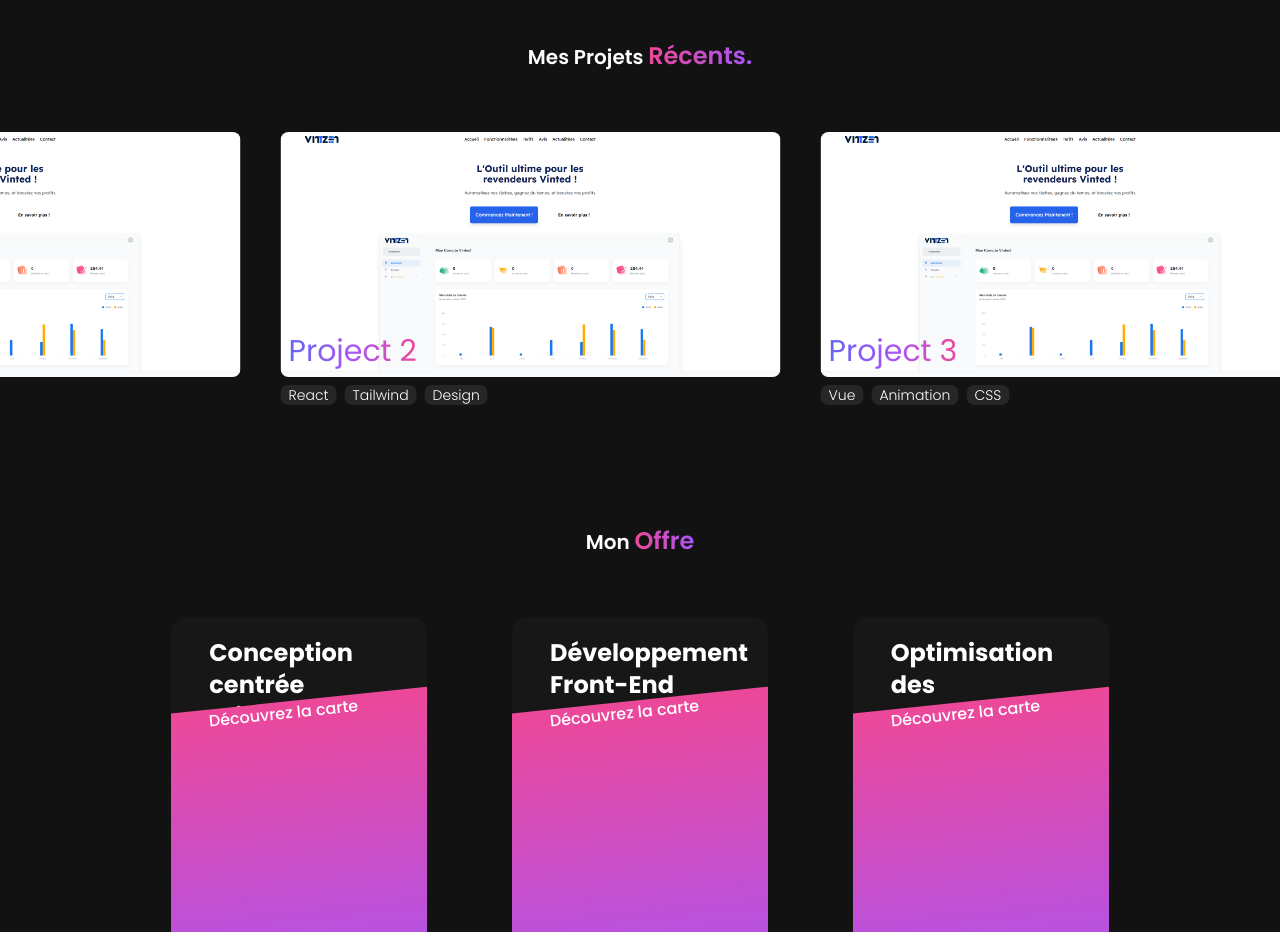
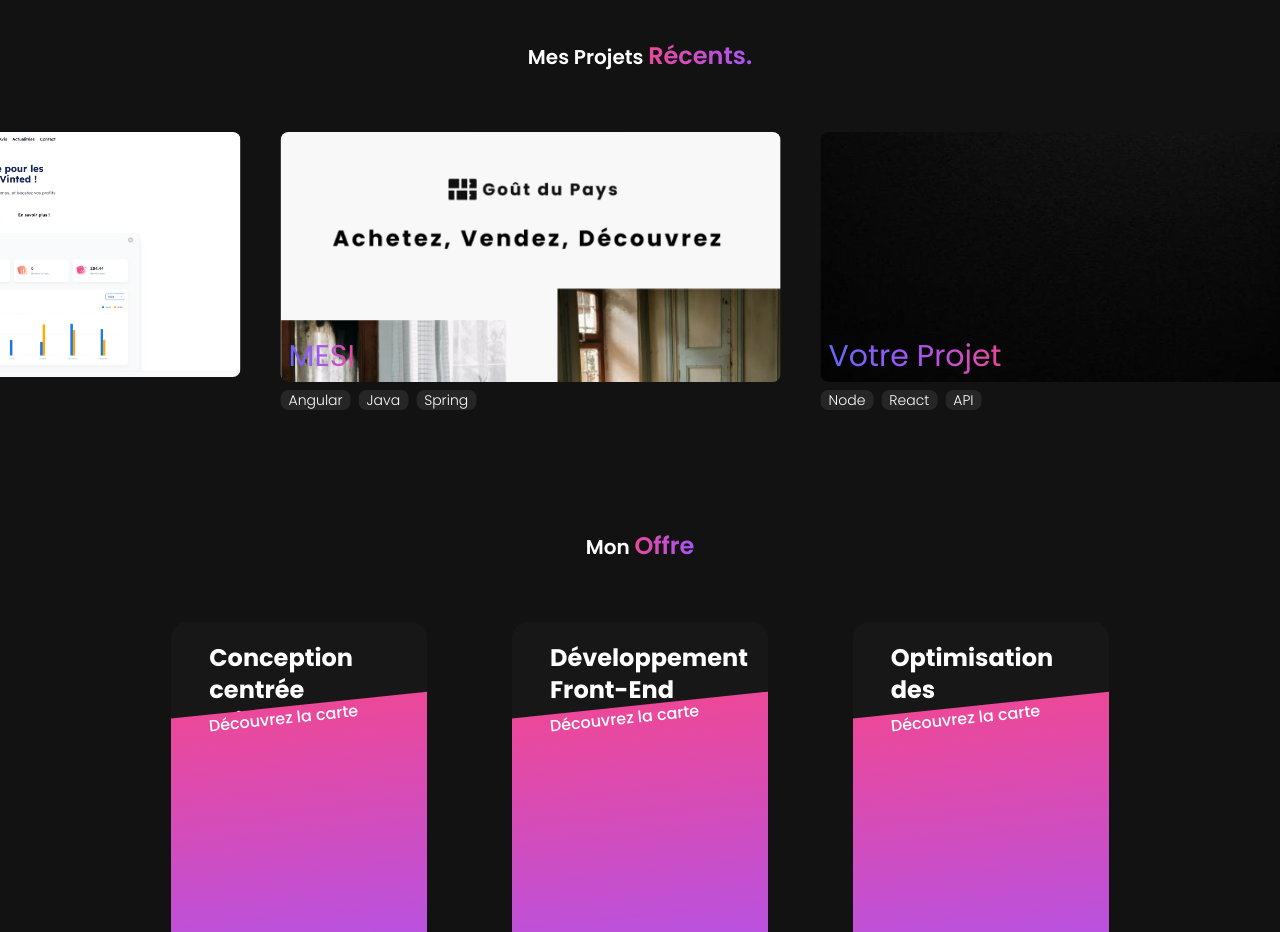
Before and after one commit to Eaulmesse/react_startup_portfolio, a Gatsby site: page / in a window 1280 px wide. Shown: the part 920-1852 px from the top of the page. Built offline with nearby package versions, Linux system fonts and the light colour scheme; Gatsby itself is replaced by a stand-in of ours.

Commit message:
rework content

```diff
--- a/src/components/Projects/ProjectCard.jsx
+++ b/src/components/Projects/ProjectCard.jsx
@@ -21,7 +21,7 @@ const ProjectCard = ({ title, technologies, preview, alt }) => {
     return (
         <motion.div whileHover={{ scale: 1.1, rotate: -2 }} className='min-w-[300px] md:min-w-[400px] lg:min-w-[500px] py-10'>
             <div className="relative">
-                <img className="z-40 rounded-lg w-full" src={preview} alt={alt} />
+                <img className="z-40 rounded-lg w-full max-h-[250px] object-cover" src={preview} alt={alt} />
                 <p className="absolute z-50 bottom-2 left-2 poppins-regular text-3xl bg-gradient-to-r from-indigo-500 via-purple-500 to-pink-500 text-transparent bg-clip-text">
                     {title}
                 </p>
--- a/src/components/Projects/Projects.jsx
+++ b/src/components/Projects/Projects.jsx
@@ -2,6 +2,8 @@ import React, { useEffect } from "react";
 import { motion, useAnimation } from "framer-motion";
 import ProjectCard from "./ProjectCard";
 import VintzenPreview from "../../assets/vintzen_preview.png";
+import MesiPreview from "../../assets/mesi.png";
+import blackPreview from "../../assets/black.jpg";
 import useBreakpoint from "../misc/useBreakpoint";
 
 const Projects = () => {
@@ -10,9 +12,9 @@ const Projects = () => {
 
     const projects = [
         { title: "Vintzen", technologies: ["React", "Motion Framer", "Figma"], preview: VintzenPreview },
-        { title: "Project 2", technologies: ["React", "Tailwind", "Design"], preview: VintzenPreview },
-        { title: "Project 3", technologies: ["Vue", "Animation", "CSS"], preview: VintzenPreview },
-        { title: "Project 4", technologies: ["Angular", "Testing", "API"], preview: VintzenPreview },
+        { title: "MESI", technologies: ["Angular", "Java", "Spring"], preview: MesiPreview },
+        { title: "Votre Projet", technologies: ["Node", "React", "API"], preview: blackPreview },
+        { title: "Votre Projet", technologies: ["Next", "Testing", "API"], preview: blackPreview },
     ];
 
     const extendedProjects = [...projects, ...projects];
```
Also changed, not shown: src/assets/black.jpg (added), src/assets/mesi.png (added).
